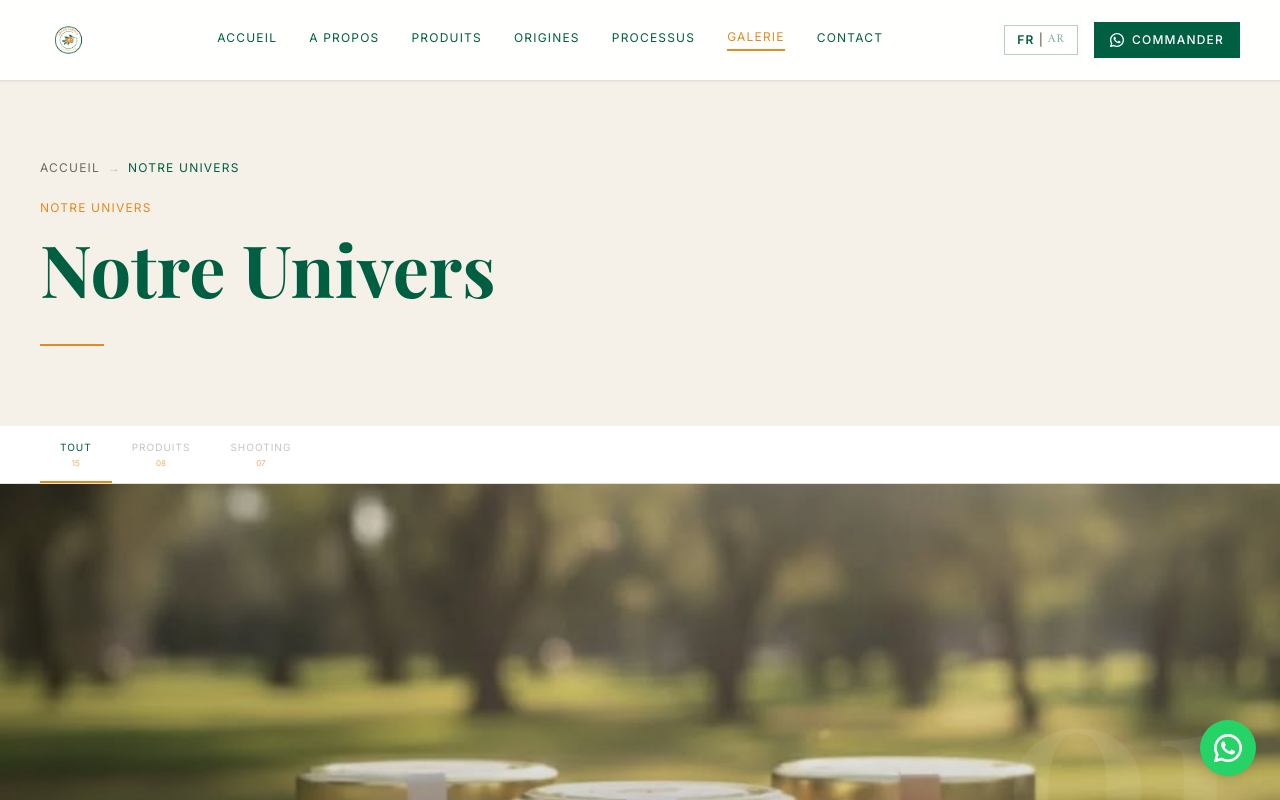
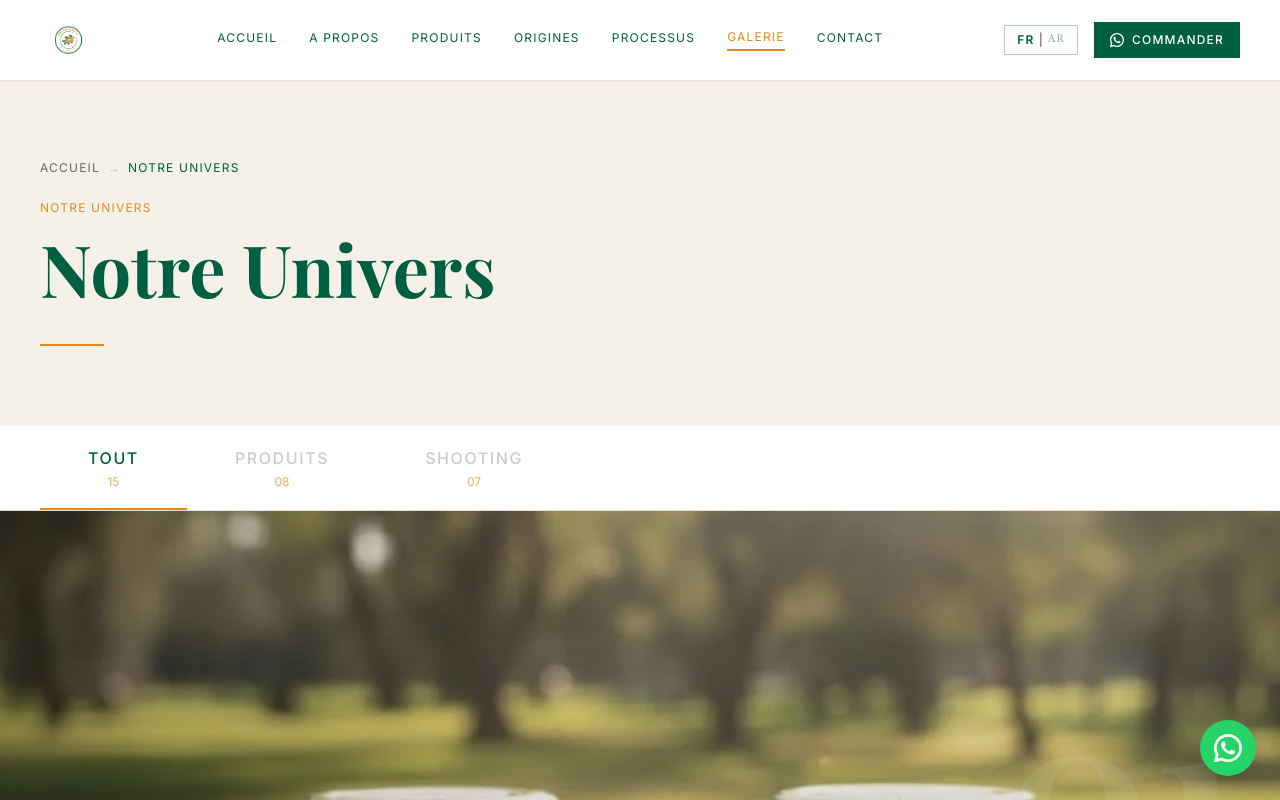
Before and after one commit to abdelboulgha/argan-tassila, a Next.js app: page /gallery in a window 1280 px wide. Shown: the top 800 px of the page. Built offline with nearby package versions, Linux system fonts and the light colour scheme.

Commit message:
galerie 3

```diff
--- a/components/gallery/GalleryContent.tsx
+++ b/components/gallery/GalleryContent.tsx
@@ -135,7 +135,7 @@ export default function GalleryContent() {
         dark={false}
       />
 
-      {/* ── Filter bar — minimal underline style ── */}
+      {/* ── Filter bar ── */}
       <div className="sticky top-20 z-30 bg-white/95 backdrop-blur-sm border-b border-cream-dark">
         <div className="max-w-7xl mx-auto px-6 md:px-10">
           <div className={clsx("flex items-stretch gap-0 overflow-x-auto", isAr && "flex-row-reverse")}>
@@ -150,15 +150,15 @@ export default function GalleryContent() {
                   key={cat.id}
                   onClick={() => handleCategory(cat.id)}
                   className={clsx(
-                    "relative flex-shrink-0 flex flex-col items-center justify-center gap-0.5 px-5 py-3.5 transition-colors duration-200",
-                    isActive ? "text-green" : "text-muted/40 hover:text-muted/70",
+                    "relative flex-shrink-0 flex flex-col items-center justify-center gap-1 px-8 md:px-12 py-5 transition-colors duration-200",
+                    isActive ? "text-green" : "text-muted/35 hover:text-muted/65",
                     isAr && "font-arabic"
                   )}
                 >
-                  <span className={clsx("font-sans text-[10px] tracking-widest uppercase", isAr && "text-xs tracking-normal")}>
+                  <span className={clsx("font-sans text-sm md:text-base tracking-widest uppercase font-medium", isAr && "tracking-normal")}>
                     {cat.label}
                   </span>
-                  <span className="font-sans text-[8px] text-gold/70">{String(count).padStart(2, "0")}</span>
+                  <span className="font-sans text-xs text-gold/70">{String(count).padStart(2, "0")}</span>
                   {isActive && <span className="absolute bottom-0 left-0 right-0 h-[2px] bg-gold" />}
                 </button>
               );
```
